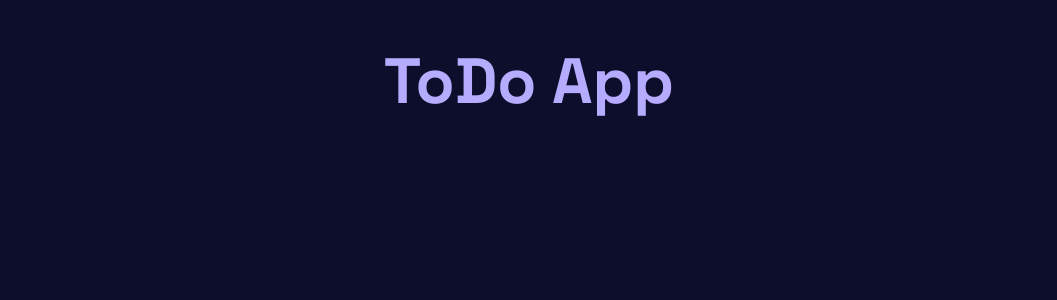
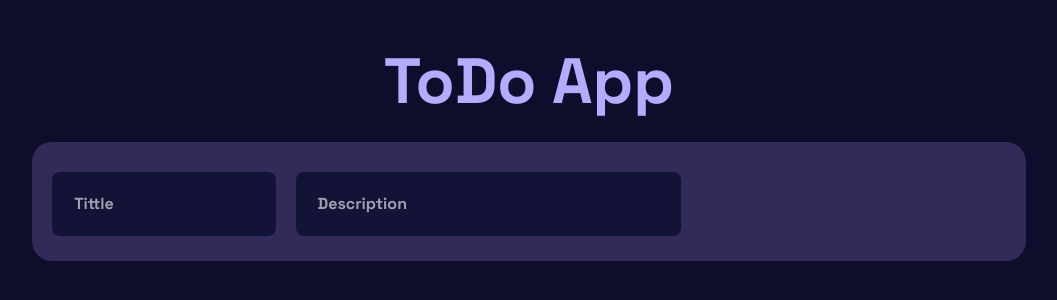
Before and after one commit to SaymanRabbi/todo_app_task, a React (Vite) app: page / in a window 1280 px wide. Shown: the top 300 px of the page, without its empty margins (111-1168 px from the left). Built offline with nearby package versions, Linux system fonts and the light colour scheme.

Commit message:
add description input

```diff
--- a/src/App.tsx
+++ b/src/App.tsx
@@ -1,6 +1,7 @@
 import './App.css'
 import Container from './Components/Container/Container'
 import DynamicHeading from './Components/DynamicHeading'
+import TaskForm from './Components/TaskForm'
 
 function App() {
 
@@ -8,6 +9,7 @@ function App() {
   return (
   <Container className=' py-10'>
     <DynamicHeading >ToDo App</DynamicHeading>
+    <TaskForm />
   </Container>
   )
 }
--- a/src/Components/TaskForm.tsx
+++ b/src/Components/TaskForm.tsx
@@ -13,15 +13,15 @@ const TaskForm = () => {
         formState: { errors },
       } = useForm<FormData>();
     return (
-        <Container className="pt-[200px] h-[100%] ">
+        <Container className="h-[100%] w-[98%] mx-auto">
         <div className=" flex flex-wrap mx-[15px] lg:px-14">
-          <div className=" grid grid-cols-12 w-[100%] pt-[40px]">
-            <div className=" col-span-12 xl:col-span-6 md:col-span-10">
+            {/* task submission form */}
+          <form className="bg-bgPrimary  py-[10px] rounded-[20px] px-[20px] w-[100%]">
+          <div className=" grid grid-cols-12 w-[100%] pt-[20px] gap-5">
                 {/* task submit form */}
-              <form className="bg-bgPrimary md:px-[40px] py-[40px] rounded-[20px] px-[20px]"></form>
-                {/* task submit form */}
+            <div className=" col-span-12 xl:col-span-3 md:col-span-10 ">
                 {/* Task Tittle */}
-                <input
+            <input
           type="text"
           placeholder="Tittle"
           className="primary_input"
@@ -38,7 +38,32 @@ const TaskForm = () => {
         )}
                 {/* Task Tittle */}
             </div>
+
+
+                {/* Task Description */}
+                <div className=" col-span-12 xl:col-span-5 md:col-span-10 ">
+
+            <input
+          type="text"
+          placeholder="Description"
+          className="primary_input"
+          {...register("description", {
+            required: "Description is required",
+            minLength: {
+                value: 10,
+                message: "Description should be at least 10 characters long",
+            }
+           ,
+          })}
+        />
+          {errors.description && (
+          <p className="text-error  text-base">{errors.description.message}</p>
+        )}
+            </div>
+                {/* Task Description */}
           </div>
+                </form>
+
         </div>
       </Container>
     );
--- a/tailwind.config.js
+++ b/tailwind.config.js
@@ -9,6 +9,7 @@ export default {
       colors:{
         textSecondary: "#eee0ff",
         error: "#DC2626",
+        bgPrimary: "#322A58",
       }
     },
   },
```
